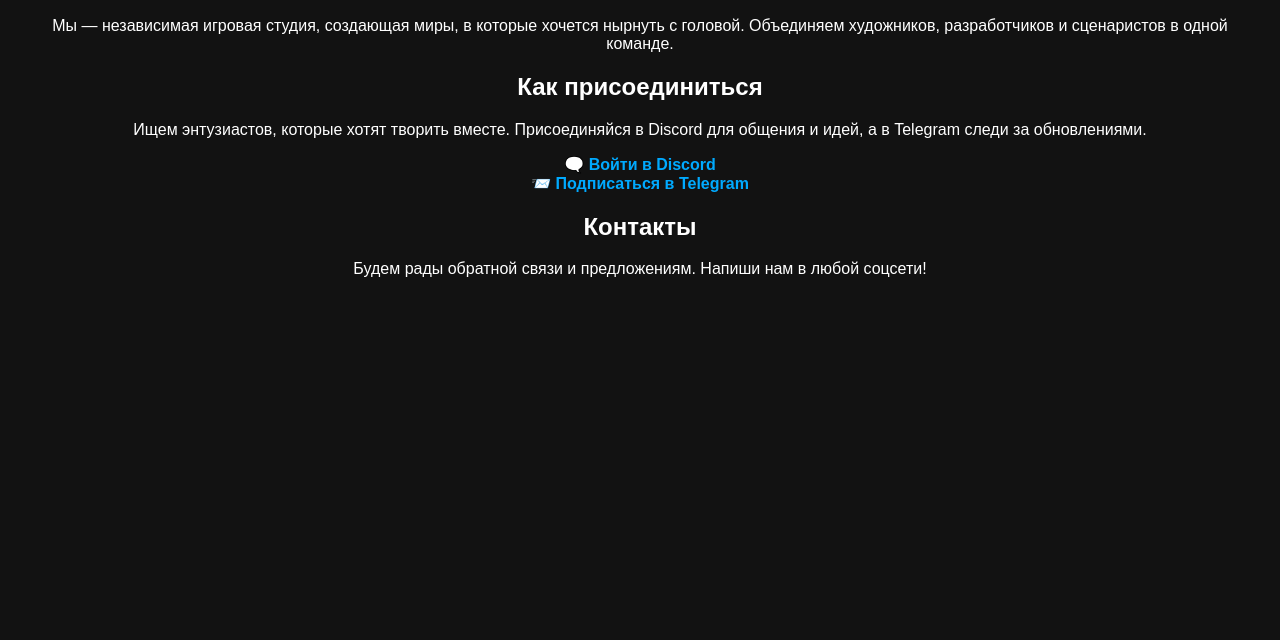
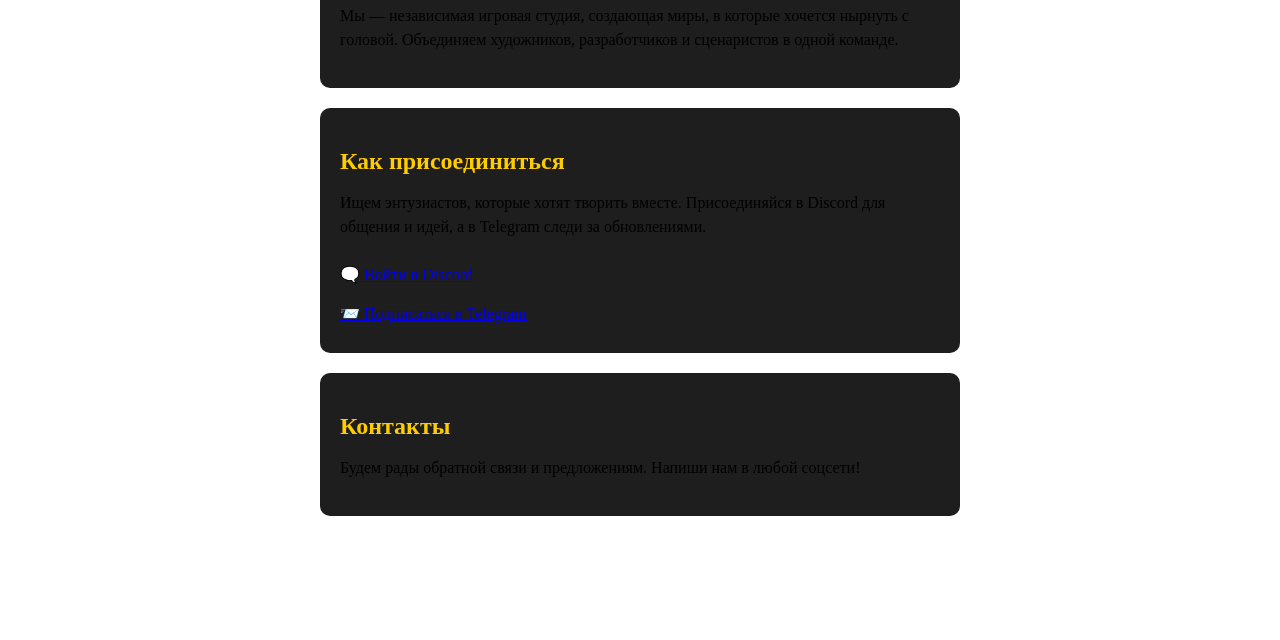
Before and after one commit to Wellvvetq/Critical-Save-studio, a plain HTML site: page index.html in a window 1280 px wide. Shown: the part 160-800 px from the top of the page. Drawn offline with Linux system fonts and the light colour scheme.

Commit message:
Update style.css

```diff
--- a/style.css
+++ b/style.css
@@ -1,21 +1,24 @@
-body {
-  font-family: Arial, sans-serif;
-  background-color: #121212;
-  color: #ffffff;
-  text-align: center;
-  padding: 40px;
+section {
+  background-color: #1e1e1e;
+  margin: 20px auto;
+  padding: 20px;
+  max-width: 600px;
+  border-radius: 10px;
+  box-shadow: 0 0 10px rgba(255,255,255,0.1);
 }
 
-h1 {
+h2 {
   color: #ffcc00;
+  margin-bottom: 10px;
+}
+
+p {
+  font-size: 16px;
+  line-height: 1.5;
 }
 
 a {
-  color: #00aaff;
-  text-decoration: none;
-  font-weight: bold;
+  display: inline-block;
+  margin: 10px 0;
+  font-size: 16px;
 }
-
-a:hover {
-  text-decoration: underline;
-}
```
